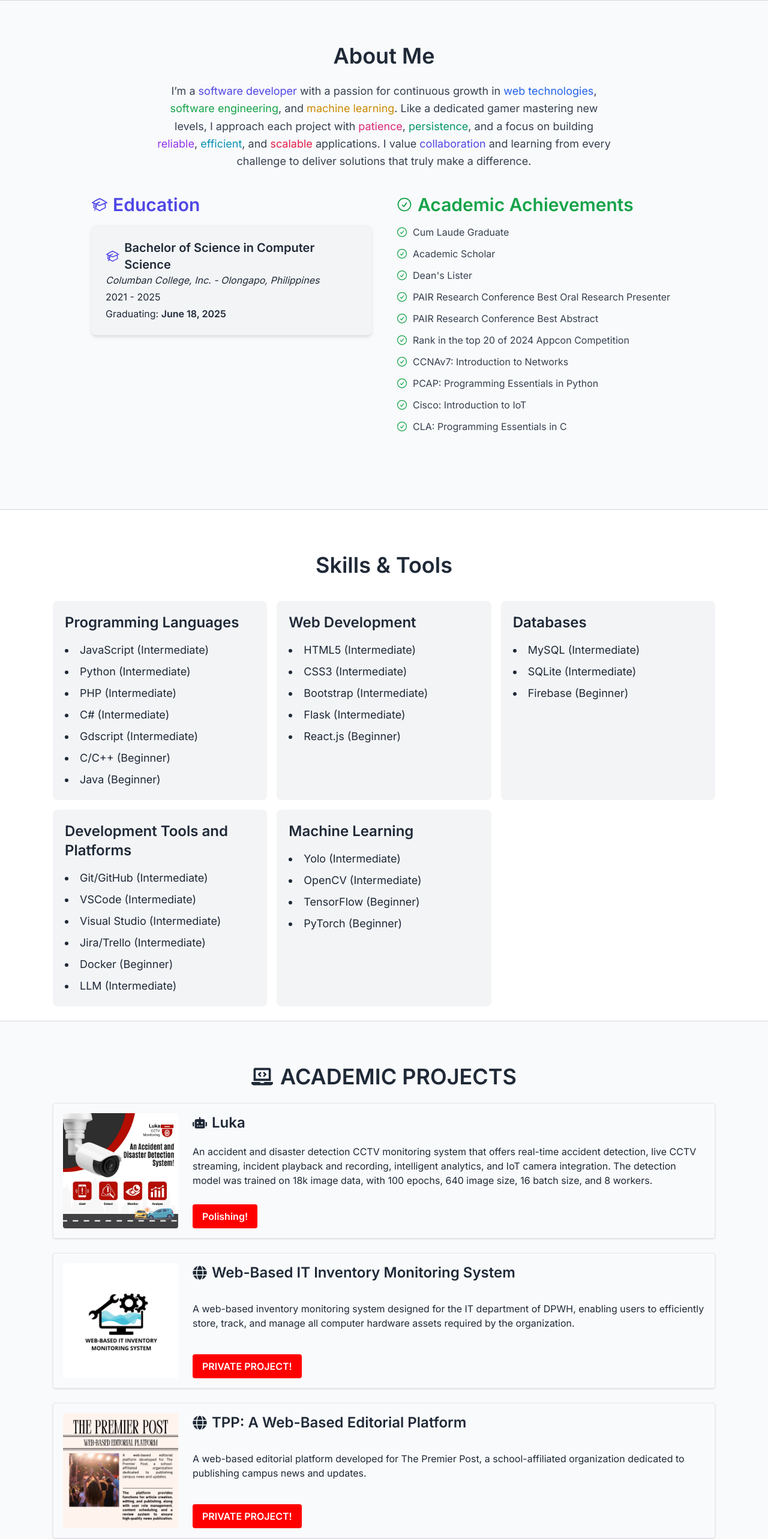
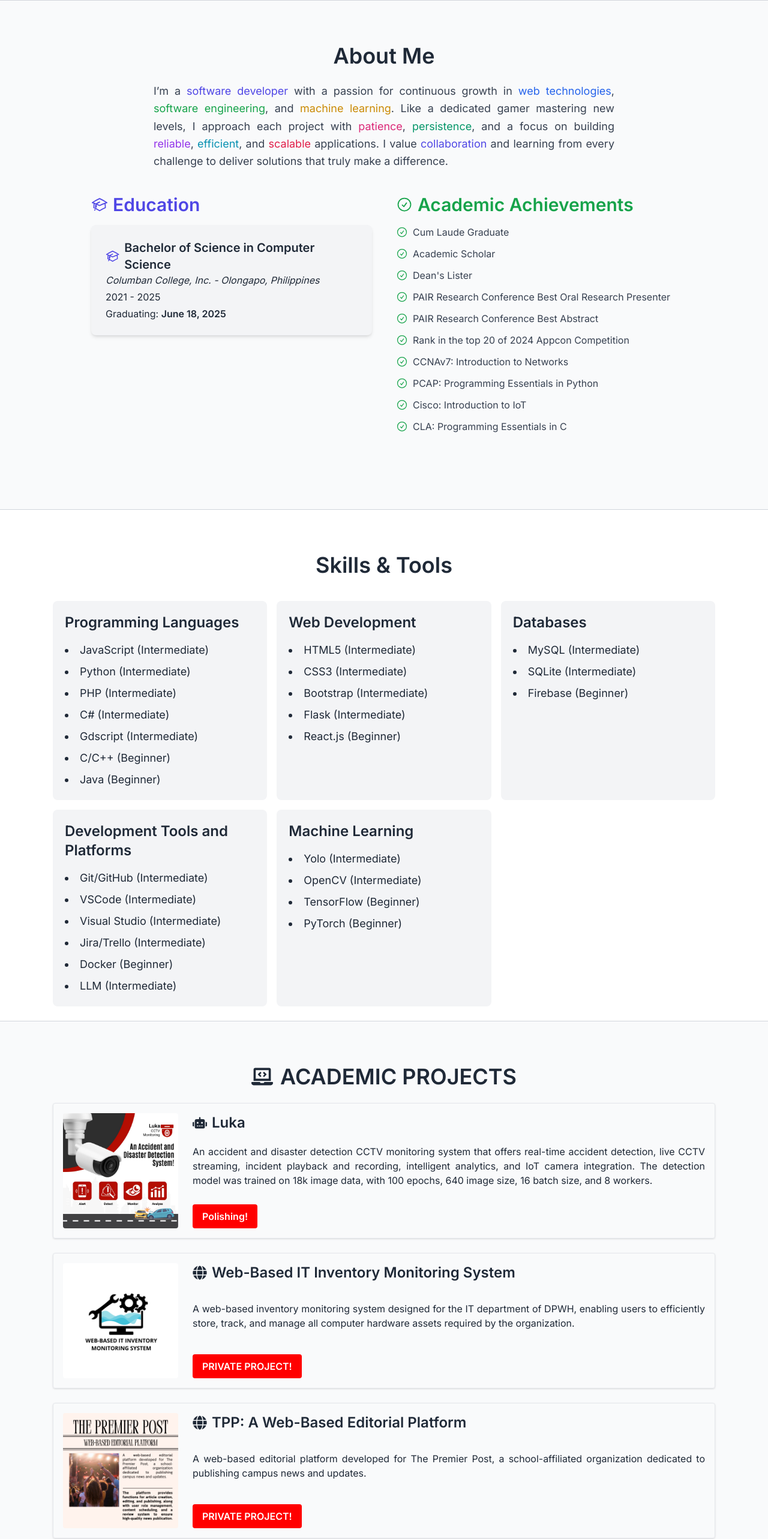
Before and after one commit to BrianShiroe/portfolio-react-typescript-tailwind, a React (Vite) app: page / in a window 1280 px wide. Shown: the part 800-3366 px from the top of the page at 60% size. Built offline with nearby package versions, Linux system fonts and the light colour scheme.

Commit message:
justify about and project texts

```diff
--- a/src/pages/About.tsx
+++ b/src/pages/About.tsx
@@ -20,7 +20,7 @@ const About = () => {
   return (
     <div className="p-6 max-w-5xl mx-auto min-h-screen">
       <h2 className="text-4xl font-semibold mb-6 text-center">About Me</h2>
-      <p className="mb-10 text-lg leading-relaxed text-gray-700 dark:text-gray-300 max-w-3xl mx-auto text-center">
+      <p className="mb-10 text-lg leading-relaxed text-gray-700 dark:text-gray-300 max-w-3xl mx-auto text-center text-justify">
         I’m a <span className="text-indigo-600 dark:text-indigo-400">software developer</span> with a passion for
         continuous growth in
         <span className="text-blue-600 dark:text-blue-400"> web technologies</span>,
--- a/src/pages/Projects.tsx
+++ b/src/pages/Projects.tsx
@@ -165,7 +165,7 @@ const ProjectCard: React.FC<Project> = ({
         {icon}
         <span>{title}</span>
       </h2>
-      <p className="mb-4">{description}</p>
+      <p className="mb-4 text-justify">{description}</p>
       <div>
         <a
           href={link}
```
